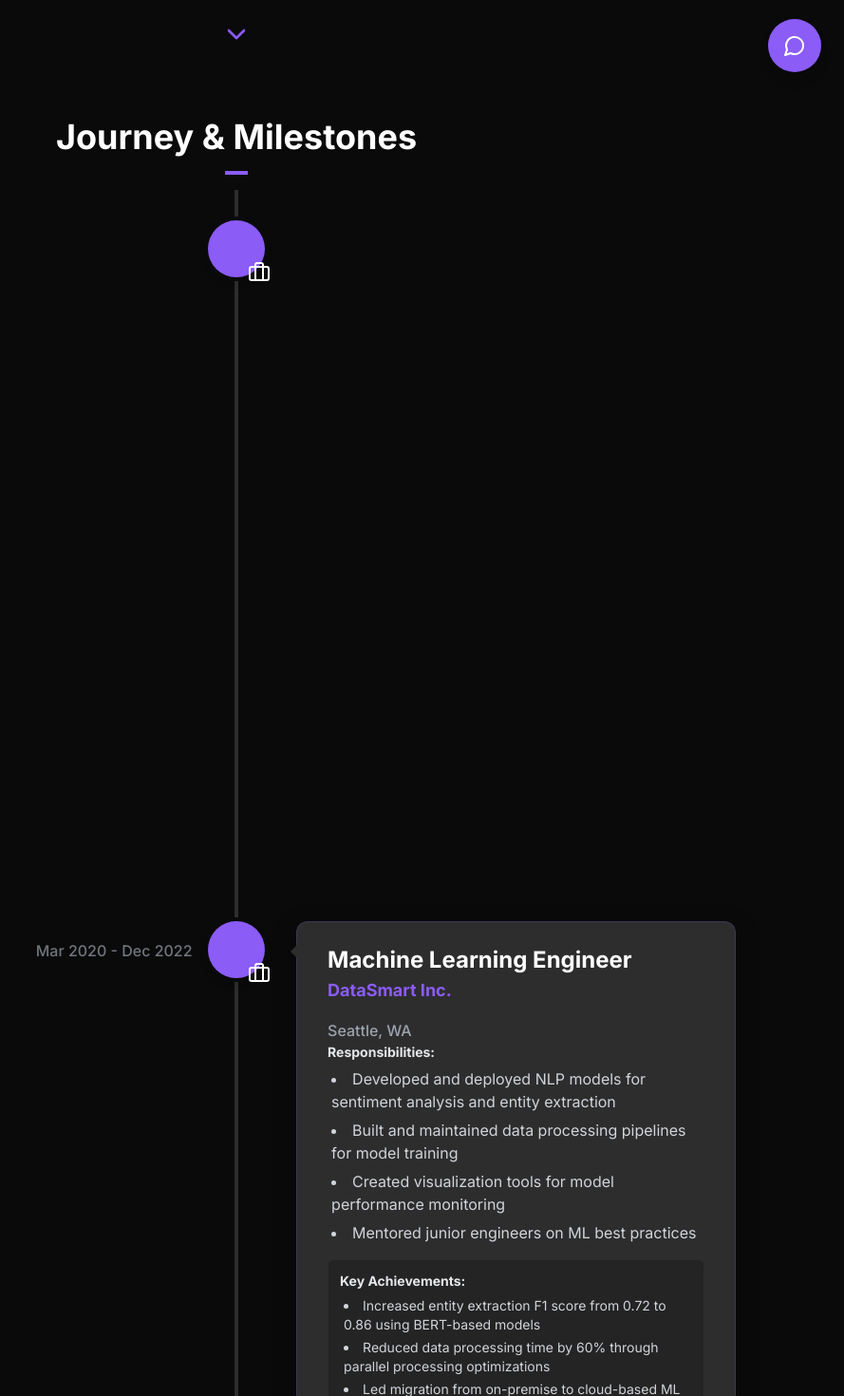
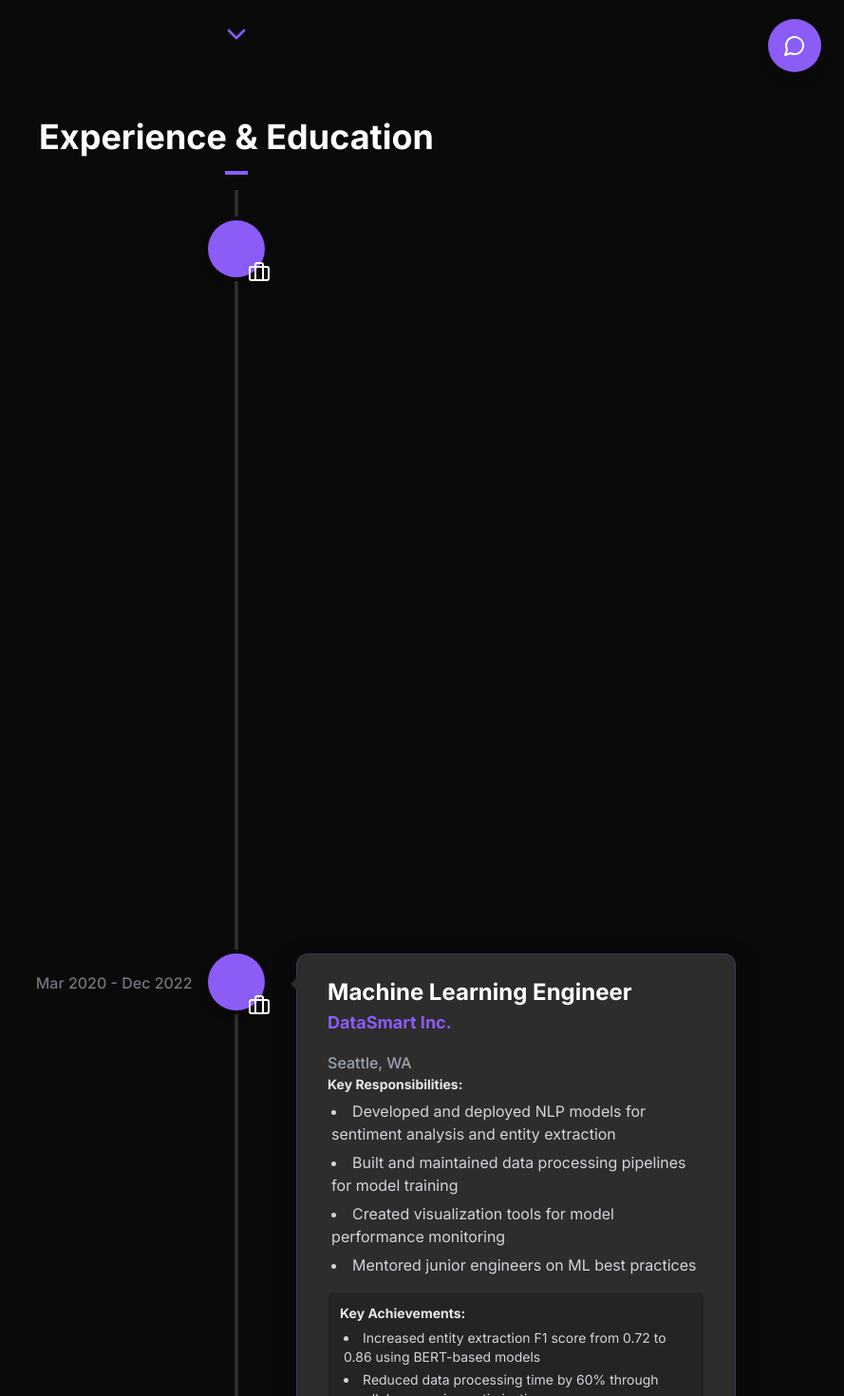
Before and after one commit to YoussefElBegirmy/Portfolio, a React (Vite) app: page / in a window 1280 px wide. Shown: the part 700-2170 px from the top of the page at 95% size, without its empty margins (391-1280 px from the left). Built offline with nearby package versions, Linux system fonts and the light colour scheme.

Commit message:
Update ExperienceSection.tsx

```diff
--- a/src/sections/ExperienceSection.tsx
+++ b/src/sections/ExperienceSection.tsx
@@ -5,14 +5,13 @@ import {
   VerticalTimeline,
   VerticalTimelineElement
 } from 'react-vertical-timeline-component';
-import 'react-vertical-timeline-component/style.min.css'; // Crucial for base styling
+import 'react-vertical-timeline-component/style.min.css';
 import {
   Briefcase,
-  GraduationCap,
-  Award // For 'award' type if you add it
-} from 'lucide-react';
+  GraduationCap
+} from 'lucide-react'; // Removed Award as 'award' type isn't in CV data for this section
 import SectionTitle from '../components/SectionTitle';
-import { ExperienceData, Experience } from '../data/experienceData'; // Import Experience interface
+import { ExperienceData, Experience } from '../data/experienceData'; // Ensure Experience is imported
 
 const ExperienceSection: React.FC = () => {
   const getIcon = (type: Experience['type']) => {
@@ -21,61 +20,66 @@ const ExperienceSection: React.FC = () => {
         return <Briefcase />;
       case 'education':
         return <GraduationCap />;
-      case 'award': // Added case for 'award'
-        return <Award />;
       default:
-        return <Briefcase />; // Default icon
+        // Fallback icon, though all current data has a defined type
+        return <Briefcase />;
     }
   };
 
-  const getSectionTitle = () => {
-    // If you mix education and work, a more generic title might be better.
-    // For now, assuming the primary focus is work experience.
+  // Determine a dynamic section title based on content
+  const getSectionTitleText = () => {
     const hasWork = ExperienceData.some(item => item.type === 'work');
     const hasEducation = ExperienceData.some(item => item.type === 'education');
 
-    if (hasWork && hasEducation) return "Journey & Milestones";
-    if (hasWork) return "Professional Experience";
-    if (hasEducation) return "Education";
-    return "My Background";
+    if (hasWork && hasEducation) {
+      // If you want to separate them later, you might filter data and have two timelines
+      // For now, a combined title
+      return "Experience & Education";
+    } else if (hasWork) {
+      return "Work Experience";
+    } else if (hasEducation) {
+      return "Education";
+    }
+    return "My Journey"; // Default if neither (should not happen with current data)
   };
 
   return (
     <section id="experience" className="section bg-background">
       <div className="container">
-        <SectionTitle>{getSectionTitle()}</SectionTitle>
+        <SectionTitle>{getSectionTitleText()}</SectionTitle>
 
-        <VerticalTimeline lineColor="var(--secondary)">
+        <VerticalTimeline lineColor="var(--secondary)"> {/* Using secondary for the line */}
           {ExperienceData.map((item, index) => (
             <VerticalTimelineElement
               key={index}
-              className={`vertical-timeline-element--${item.type}`}
-              contentArrowStyle={{ borderRight: '7px solid var(--secondary)' }}
+              className={`vertical-timeline-element--${item.type}`} // e.g., vertical-timeline-element--work
+              contentArrowStyle={{ borderRight: '7px solid var(--secondary)' }} // Arrow matches card bg
               date={item.date}
-              dateClassName="text-sm md:text-base text-gray-400 opacity-90 font-medium !block" // !block for better responsiveness
+              dateClassName="text-sm md:text-base text-gray-400 opacity-90 font-medium !block"
               iconStyle={{
                 background: 'var(--accent)',
                 color: '#fff',
-                // Using a simpler shadow for broader compatibility, can revert to glow if preferred
-                boxShadow: '0 0 0 4px var(--background), 0 4px 8px rgba(0,0,0,0.2)',
+                boxShadow: '0 0 0 4px var(--background), 0 4px 10px rgba(0,0,0,0.3)', // Ring + shadow
               }}
               icon={getIcon(item.type)}
-              // contentStyle and other styles are best managed via global CSS overrides for consistency
-              // provided in index.css for .vertical-timeline-element-content
+              // contentStyle is primarily handled by global CSS in index.css
             >
               <div>
                 <h3 className="text-xl lg:text-2xl font-bold text-white mb-0.5">
                   {item.title}
                 </h3>
                 <h4 className="text-md lg:text-lg text-accent mb-1 font-semibold">
-                  {item.company} {/* This will show University name for education items */}
+                  {item.company}
                 </h4>
-                <p className="text-sm text-gray-400 mb-3">{item.location}</p>
+                {item.location && (
+                  <p className="text-sm text-gray-400 mb-3">{item.location}</p>
+                )}
 
+                {/* Responsibilities / Key Points */}
                 {item.responsibilities && item.responsibilities.length > 0 && (
                   <div className="mb-4">
-                    {item.type !== 'education' && <h5 className="font-semibold text-gray-200 mb-1.5 text-sm">Responsibilities:</h5>}
-                    {/* For education, 'responsibilities' are more like key points */}
+                    {item.type === 'work' && <h5 className="font-semibold text-gray-200 mb-1.5 text-sm">Key Responsibilities:</h5>}
+                    {/* For education, these are details like Major, GPA, so no explicit "Responsibilities" title */}
                     <ul className="list-disc list-inside space-y-1.5 pl-1">
                     {item.responsibilities.map((point, idx) => (
                         <li key={idx} className="text-gray-300 text-sm md:text-base leading-relaxed">{point}</li>
@@ -84,9 +88,12 @@ const ExperienceSection: React.FC = () => {
                   </div>
                 )}
 
+                {/* Achievements */}
                 {item.achievements && item.achievements.length > 0 && (
-                  <div className="mt-3 mb-4 p-3 bg-black bg-opacity-20 rounded-md border border-secondary"> {/* Slightly different bg for achievements box */}
-                    <h5 className="font-semibold text-gray-200 mb-1.5 text-sm">Key Achievements:</h5>
+                  <div className="mt-3 mb-4 p-3 bg-black bg-opacity-20 rounded-md border border-secondary">
+                    <h5 className="font-semibold text-gray-200 mb-1.5 text-sm">
+                      {item.type === 'education' ? 'Notable Points:' : 'Key Achievements:'}
+                    </h5>
                     <ul className="list-disc list-inside space-y-1 pl-1">
                       {item.achievements.map((achievement, idx) => (
                         <li key={idx} className="text-gray-300 text-xs md:text-sm">{achievement}</li>
@@ -95,8 +102,12 @@ const ExperienceSection: React.FC = () => {
                   </div>
                 )}
 
+                {/* Technologies */}
                 {item.technologies && item.technologies.length > 0 && (
                   <div className="flex flex-wrap gap-2 mt-4">
+                    <h5 className="w-full font-semibold text-gray-200 mb-1.5 text-sm">
+                      {item.type === 'education' ? 'Relevant Coursework/Skills:' : 'Technologies & Skills:'}
+                    </h5>
                     {item.technologies.map((tech, idx) => (
                       <span
                         key={idx}
```
